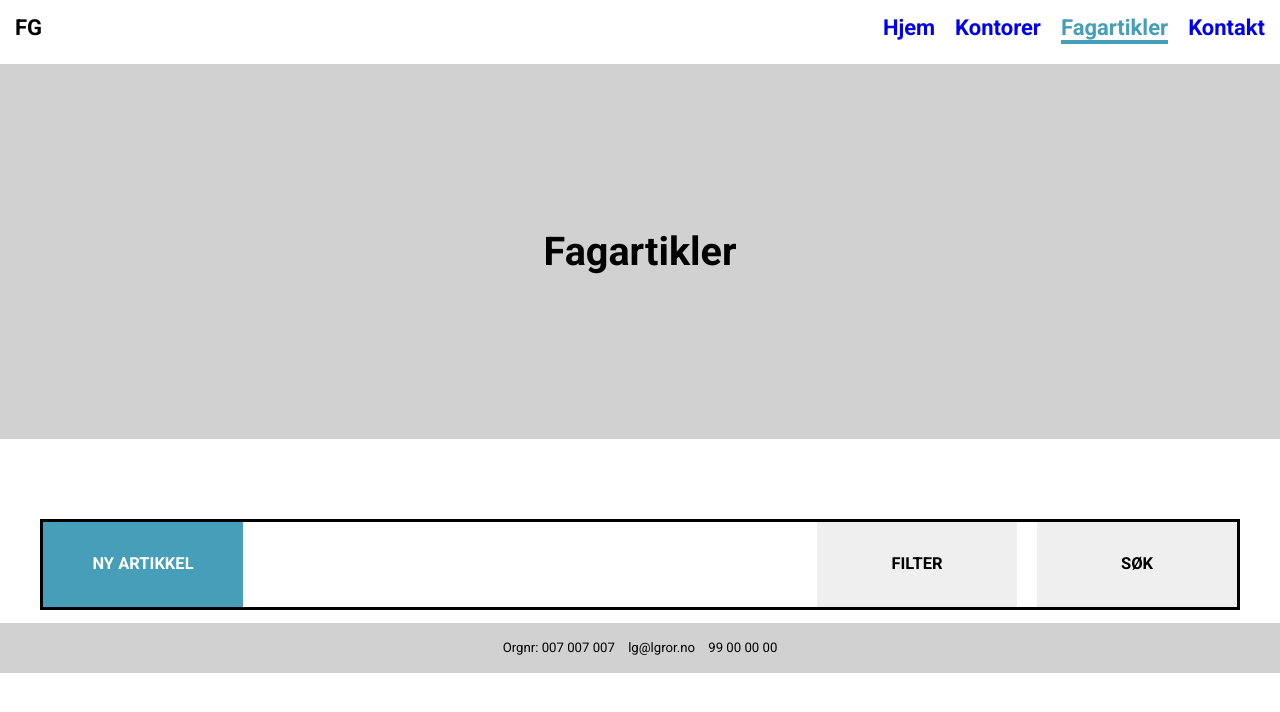
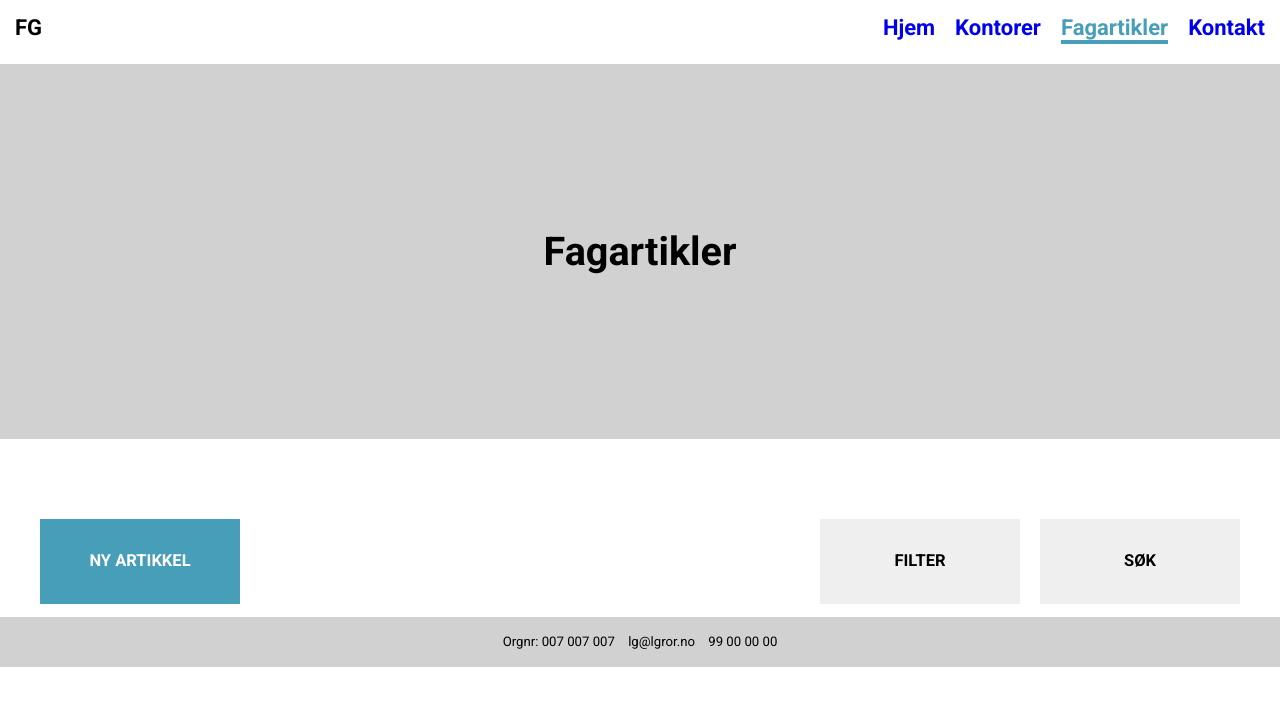
Before and after one commit to andersbss/eksamen, a React app in the folder client/: page /fagartikler in a window 1280 px wide. Shown: the top 712 px of the page. Built offline with nearby package versions, Linux system fonts and the light colour scheme.

Commit message:
Pointer on button

```diff
--- a/client/src/components/buttons/Button.jsx
+++ b/client/src/components/buttons/Button.jsx
@@ -17,6 +17,8 @@ const StyledButton = styled.button`
 
   height: 85px;
   width: 200px;
+
+  cursor: pointer;
 `;
 
 const Button = ({ content, onClick, disabled, backgroundColor, color }) => {
--- a/client/src/components/containers/ArticlesContainer.jsx
+++ b/client/src/components/containers/ArticlesContainer.jsx
@@ -6,8 +6,6 @@ const StyledMain = styled.main`
   margin-top: 80px;
   width: 1200px;
 
-  border: solid;
-
   display: grid;
   grid-row-gap: 30px;
 `;
```
